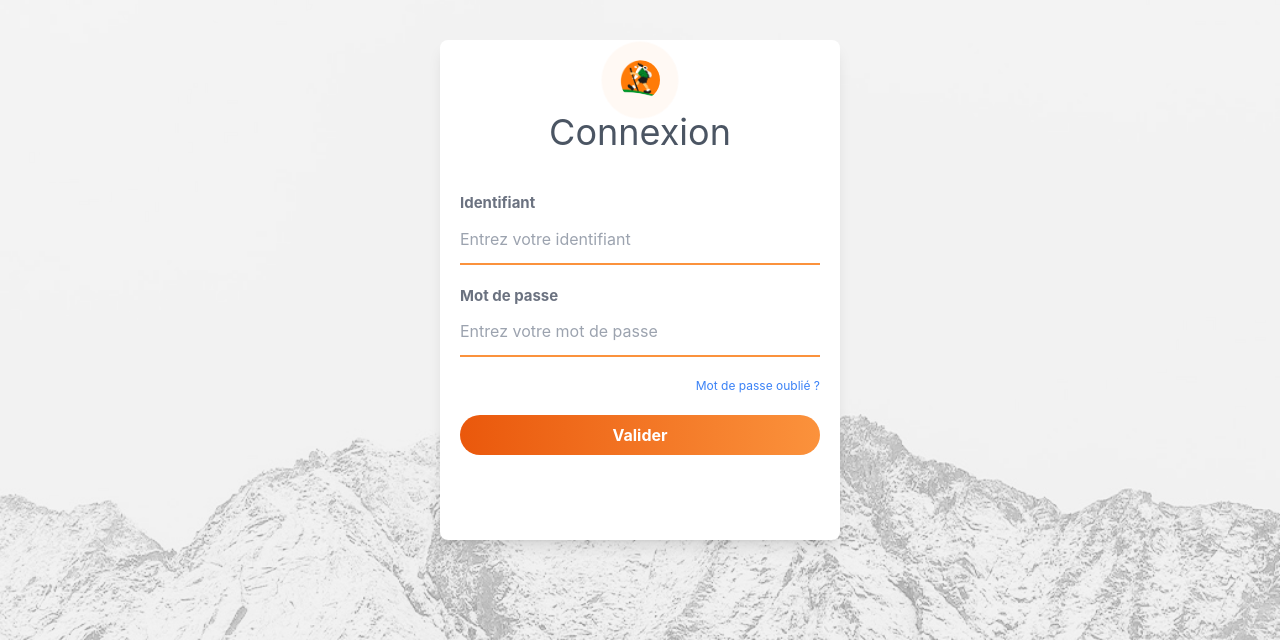
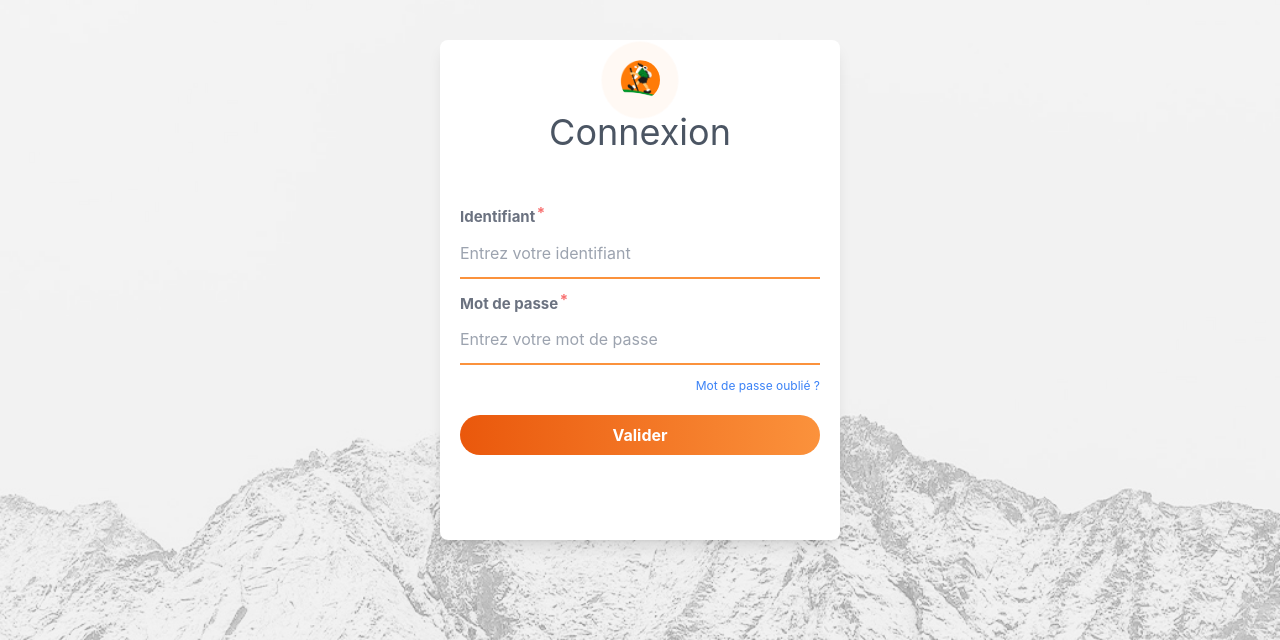
Before and after one commit to acs2i/avc-front-end, a React (Create React App) app: page /login in a window 1280 px wide. Shown: the part 160-800 px from the top of the page. Built offline with nearby package versions, Linux system fonts and the light colour scheme.

Commit message:
handle error

```diff
--- a/src/components/CreateFamilyComponent.tsx
+++ b/src/components/CreateFamilyComponent.tsx
@@ -187,12 +187,14 @@ export default function CreateFamilyComponent() {
               onChange={handleFamilyChange}
               validators={[VALIDATOR_REQUIRE()]}
               placeholder="Ajouter le libellé de la famille"
+              required
               gray
             />
+
           </div>
         </div>
 
-        <div className="flex gap-2 mt-7">
+        <div className="flex gap-2 mt-3">
           <Button size="small" green type="submit">
             <Plus size={15} />
             Ajouter
@@ -234,6 +236,7 @@ export default function CreateFamilyComponent() {
                   onChange={handleSubFamilyChange}
                   validators={[VALIDATOR_REQUIRE()]}
                   placeholder="Ajouter le libellé de la sous-famille"
+                  required
                   gray
                 />
                 <Input
@@ -243,11 +246,12 @@ export default function CreateFamilyComponent() {
                   onChange={handleFamilyId}
                   options={options}
                   placeholder="Selectionner une famille à lier"
+                  required
                 />
               </div>
             </div>
 
-            <div className="flex gap-2 mt-7">
+            <div className="flex gap-2 mt-3">
               <Button size="small" green type="submit">
                 <Plus size={15} />
                 Ajouter
--- a/src/components/FormElements/Input.tsx
+++ b/src/components/FormElements/Input.tsx
@@ -14,6 +14,7 @@ type InputProps = {
   placeholderColor?: string;
   orange?: boolean;
   gray?: boolean;
+  required?: boolean;
   rows?: number;
   options?: { value: string; label: string; name: string }[];
   label?: string;
@@ -73,10 +74,15 @@ const Input: React.FC<InputProps> = (props) => {
   };
 
   const InputClasses = `
-    fw-full h-[50px] focus:outline-none ${
+    w-full h-[50px] focus:outline-none ${
       props.orange ? "border-b-2 border-orange-400" : ""
     }
     ${props.gray ? "border-b-[1px] border-gray-300" : ""}
+    ${
+      !inputState.isValid &&
+      inputState.isTouched &&
+      "border-b-[1px] border-red-300"
+    }
   `;
 
   const element =
@@ -88,6 +94,7 @@ const Input: React.FC<InputProps> = (props) => {
         onChange={changeHandler}
         onBlur={touchHandler}
         value={props.value}
+        required={props.required}
         onKeyDown={props.onKeyDown}
         className={InputClasses}
       />
@@ -105,6 +112,7 @@ const Input: React.FC<InputProps> = (props) => {
         id={props.id}
         onChange={props.onChange}
         onBlur={props.onBlur}
+        required={props.required}
         value={props.value}
         className="block text-sm py-2.5 w-full text-gray-500 bg-transparent border-0 border-b-2 border-gray-200 focus:outline-none focus:ring-0 focus:border-gray-200 peer capitalize"
       >
@@ -120,13 +128,21 @@ const Input: React.FC<InputProps> = (props) => {
     ) : null;
 
   return (
-    <div className={`flex flex-col mb-[20px]`}>
-      <label htmlFor={props.id} className="text-[15px] font-bold text-gray-500">
-        {props.label}
-      </label>
+    <div className={`flex flex-col mt-3`}>
+      <div>
+        <label
+          htmlFor={props.id}
+          className="relative text-[15px] font-bold text-gray-500"
+        >
+          {props.label}
+        {props.required && <span className="absolute top-[-5px] right-[-10px] text-red-400">*</span>}
+        </label>
+      </div>
       {element}
       {!inputState.isValid && inputState.isTouched && (
-        <div className="mt-3 text-red-500 rounded-md">Veuillez remplir ce champ</div>
+        <div className="mt-2 text-red-500 text-[12px]">
+          Veuillez remplir ce champ
+        </div>
       )}
     </div>
   );
--- a/src/pages/login/LoginPage.tsx
+++ b/src/pages/login/LoginPage.tsx
@@ -13,6 +13,7 @@ interface FormData {
 }
 
 export default function LoginPage() {
+  const [error, setError] =  useState<string | null>("");
   const navigate = useNavigate();
   const dispatch = useDispatch();
   const [formData, setFormData] = useState<FormData>({
@@ -22,18 +23,22 @@ export default function LoginPage() {
 
   const handleChange = (e: React.ChangeEvent<HTMLInputElement>) => {
     setFormData({ ...formData, [e.target.id]: e.target.value });
+    setError("");
   };
 
   const handleSubmit = async (e: React.FormEvent<HTMLFormElement>) => {
     e.preventDefault();
     try {
-      const response = await fetch(`${process.env.REACT_APP_URL_DEV}/api/v1/auth/login`, {
+      const response = await fetch(
+        `${process.env.REACT_APP_URL_DEV}/api/v1/auth/login`,
+        {
           method: "POST",
           headers: {
             "Content-Type": "application/json",
           },
           body: JSON.stringify(formData),
-      });
+        }
+      );
 
       if (response.ok) {
         const data = await response.json();
@@ -44,9 +49,10 @@ export default function LoginPage() {
             token: data.token,
           })
         );
-        navigate("/")
+        navigate("/");
       } else {
-        console.error("Erreur lors de la connexion");
+        const errorData = await response.json();
+        setError(errorData.error);
       }
     } catch (error) {
       console.error("Erreur lors de la requête", error);
@@ -55,7 +61,10 @@ export default function LoginPage() {
 
   return (
     <div className="w-full h-screen flex justify-center">
-      <form className="h-[500px]  w-[400px] bg-white rounded-lg px-5 shadow-lg mt-[200px]" onSubmit={handleSubmit}>
+      <form
+        className="h-[500px]  w-[400px] bg-white rounded-lg px-5 shadow-lg mt-[200px]"
+        onSubmit={handleSubmit}
+      >
         <div className="py-5 flex flex-col items-center justify-center gap-3">
           <div className="relative">
             <span className="animate-ping absolute inline-flex h-full w-full rounded-full bg-orange-400 opacity-75"></span>
@@ -63,10 +72,9 @@ export default function LoginPage() {
           </div>
           <h1 className="text-4xl text-gray-600">Connexion</h1>
         </div>
-        <div
-          className="mt-5 h-[250px] flex flex-col justify-between"
-        >
+        <div className="mt-5 h-[250px] flex flex-col justify-between">
           <div className="flex flex-col">
+            <div>
               <Input
                 element="input"
                 id="username"
@@ -76,8 +84,15 @@ export default function LoginPage() {
                 value={formData.username}
                 onChange={handleChange}
                 validators={[VALIDATOR_REQUIRE()]}
+                required
                 orange
               />
+              {error && error === "Cet utilisateur n'existe pas." && (
+                <div>
+                  <span className="text-red-400 text-[15px]">{error}</span>
+                </div>
+              )}
+            </div>
             <Input
               element="input"
               id="password"
@@ -87,14 +102,23 @@ export default function LoginPage() {
               value={formData.password}
               onChange={handleChange}
               validators={[VALIDATOR_REQUIRE()]}
+              required
               orange
             />
-            <div className="w-full flex justify-end cursor-pointer text-[12px] text-blue-500">
+             {error && error === "L'identifiant et le mot de passe ne correspondent pas" && (
+                <div>
+                  <span className="text-red-400 text-[15px]">{error}</span>
+                </div>
+              )}
+            <div className="w-full flex justify-end cursor-pointer text-[12px] text-blue-500 mt-[12px]">
               <Link to="/">Mot de passe oublié ?</Link>
             </div>
           </div>
           <div className="w-full mt-5">
-            <button type="submit" className="w-full bg-gradient-to-r from-orange-600 to-orange-400 text-white font-bold py-2 rounded-3xl hover:brightness-125">
+            <button
+              type="submit"
+              className="w-full bg-gradient-to-r from-orange-600 to-orange-400 text-white font-bold py-2 rounded-3xl hover:brightness-125"
+            >
               Valider
             </button>
           </div>
```
Also changed, not shown: src/pages/product/CreateProductPage.tsx (+5 -2 lines). Lines whose indentation alone changed are shown as unchanged.
